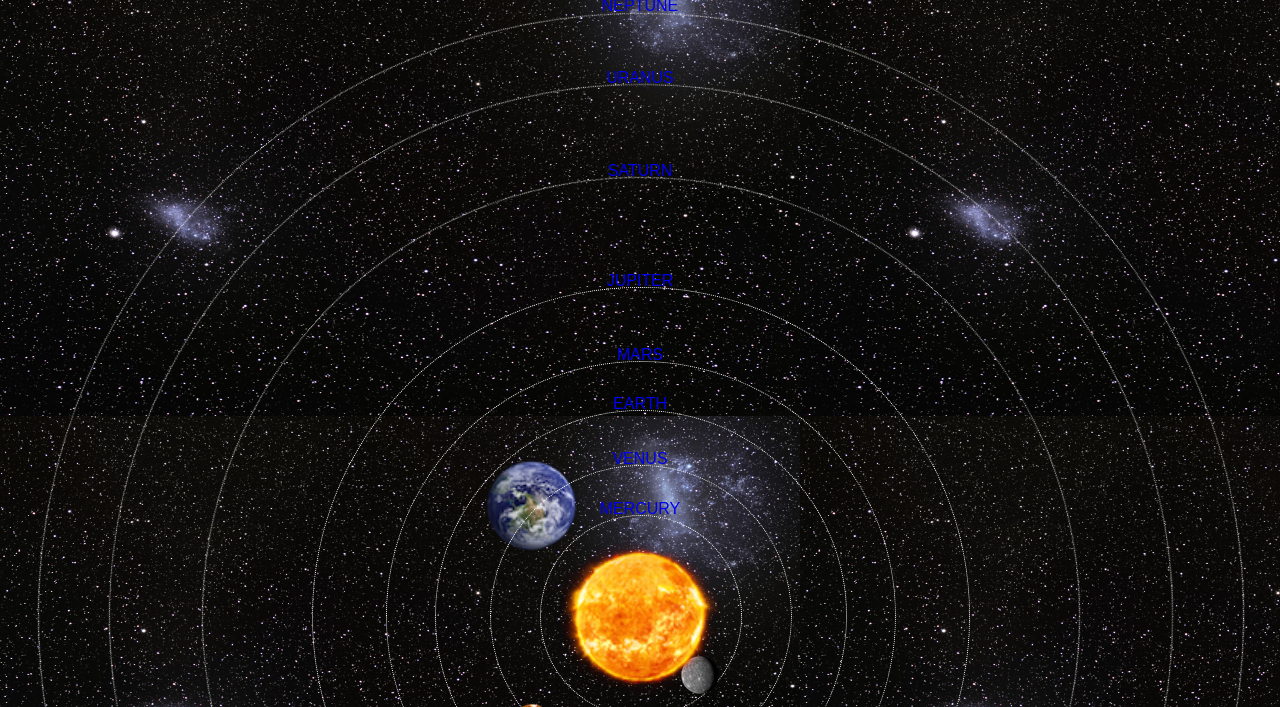
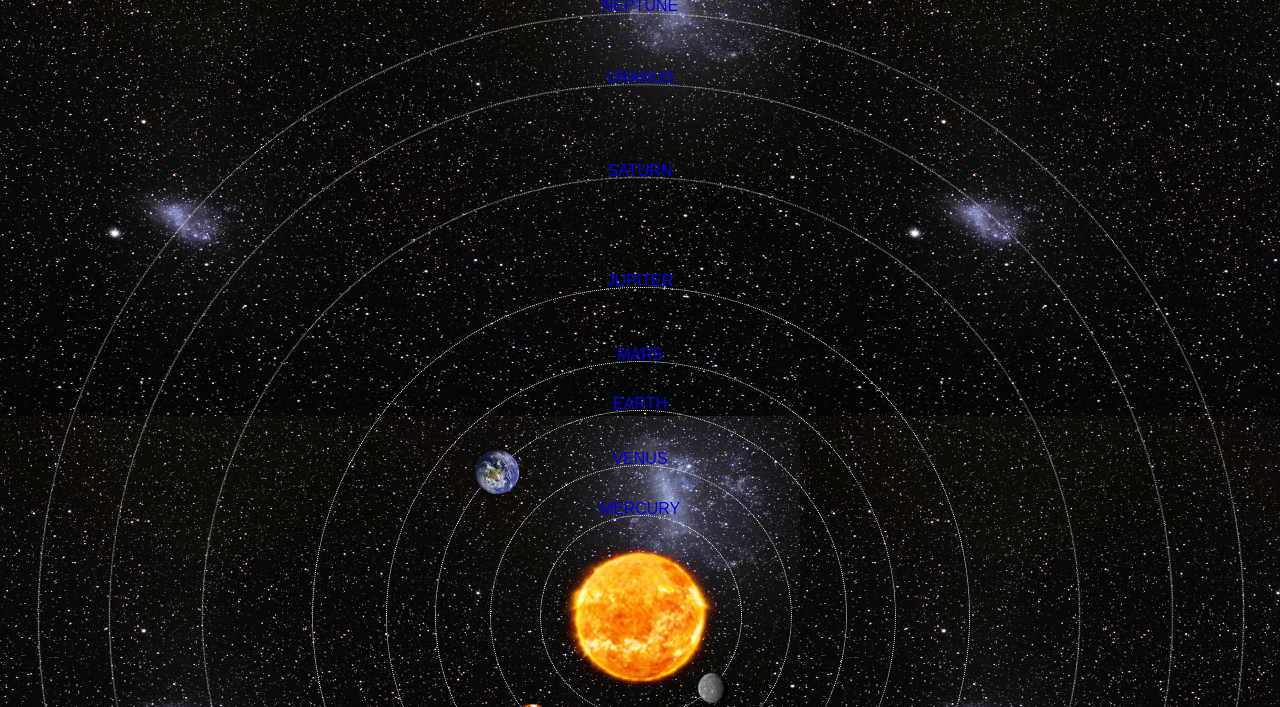
Before and after one commit to basheerahwilliams21-ITvarsity/Module-5-Assessment-1-, a plain HTML site: page index.html in a window 1280 px wide. Shown: the part 93-800 px from the top of the page. Drawn offline with Linux system fonts and the light colour scheme.

Commit message:
Module-5-Assessment-1-Submission
fixed the earth and mercury margin.

```diff
--- a/index.html
+++ b/index.html
@@ -44,7 +44,7 @@
             </div>
 
             <div id="earth-orbit">
-                <a href="earth.html"><img src="images/earth.png" id="jupiter"/></a>
+                <a href="earth.html"><img src="images/earth.png" id="earth"/></a>
             </div>
             <div id="earth-label" class="label-box">
                 <a href="earth.html">EARTH</a>
@@ -58,7 +58,7 @@
             </div>
 
             <div id="mercury-orbit">
-                <a href="mercury.html"><img src="images/mercury.png" id="venus"/></a>
+                <a href="mercury.html"><img src="images/mercury.png" id="mercury"/></a>
             </div>
             <div id="mercury-label" class="label-box">
                 <a href="mercury.html">MERCURY</a>
```
